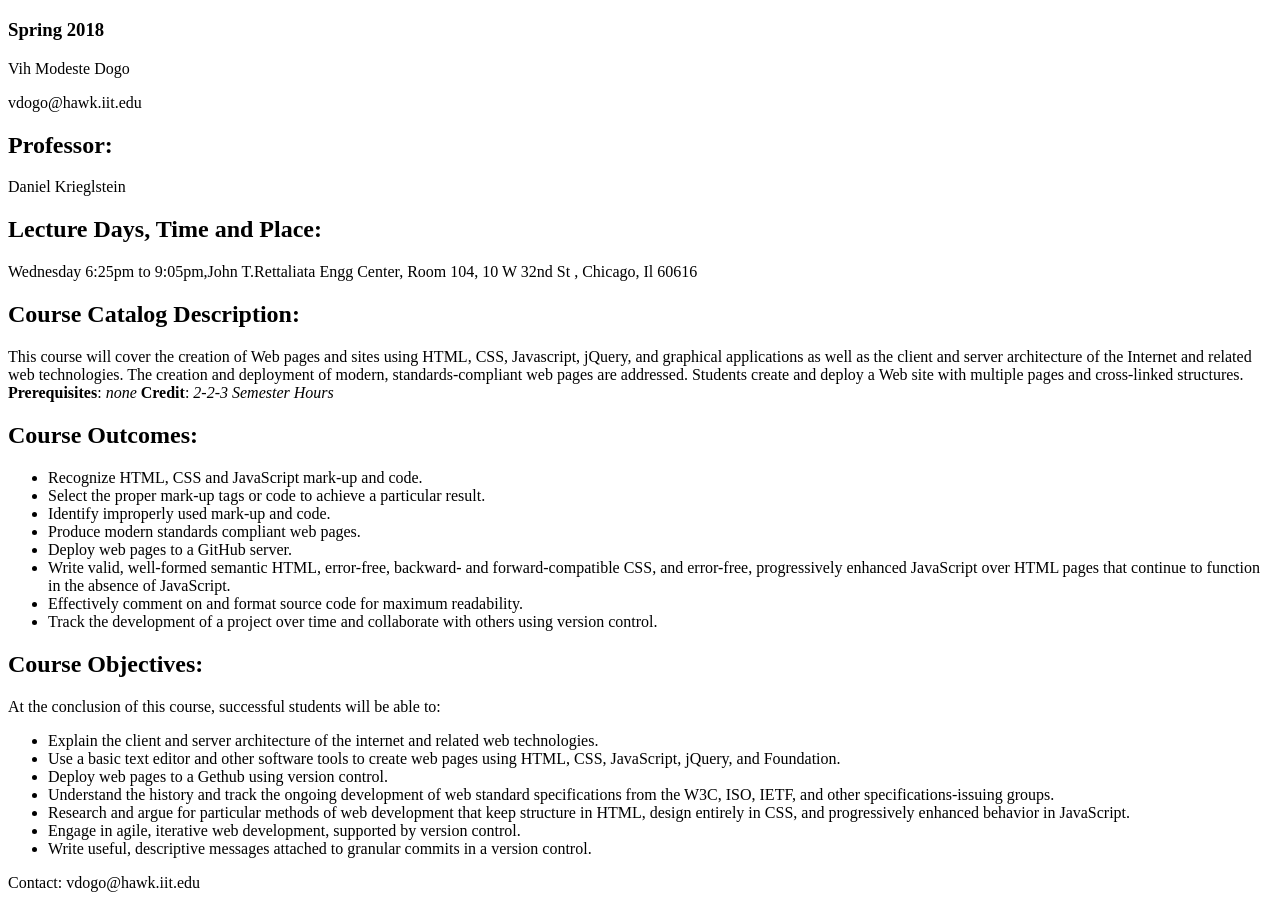
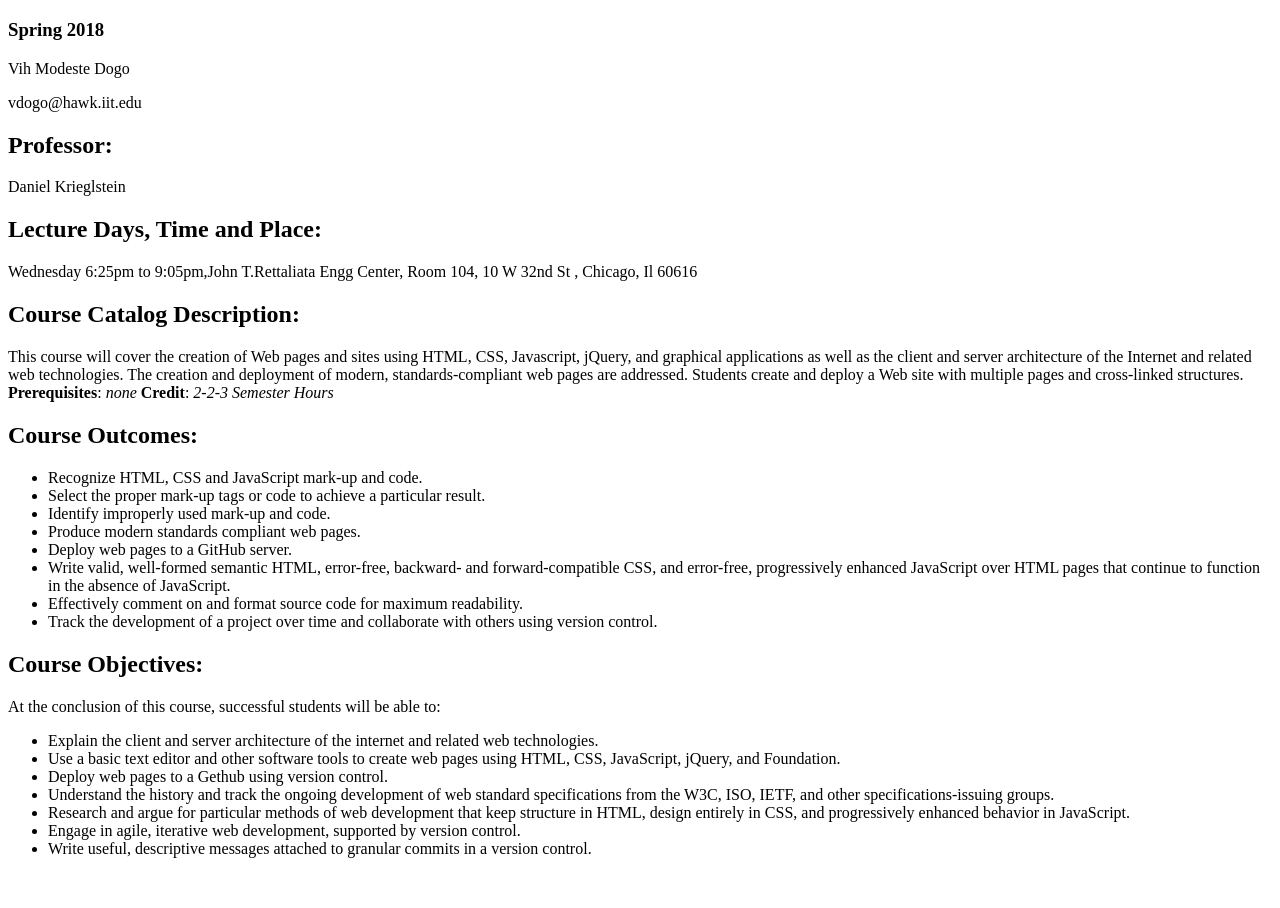
Before and after one commit to dvmodeste/Lab-2, a plain HTML site: page index.html in a window 1280 px wide. Shown: the part 61-969 px from the top of the page. After the commit the page ends 935 px from the top, so only its background shows below. Drawn offline with Linux system fonts and the light colour scheme.

Commit message:
romoved contact in the footer

```diff
--- a/index.html
+++ b/index.html
@@ -44,7 +44,7 @@
       <li>Write useful, descriptive messages attached to granular commits in a version control.</li>
     </ul>
 	<footer>
-		 <p>Contact: vdogo@hawk.iit.edu</p>
+
 </footer>
 </body>
 </html>
```
